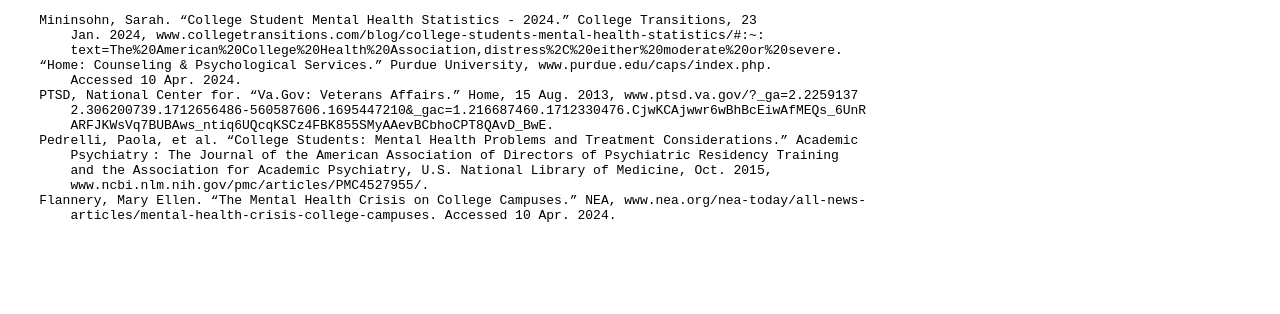
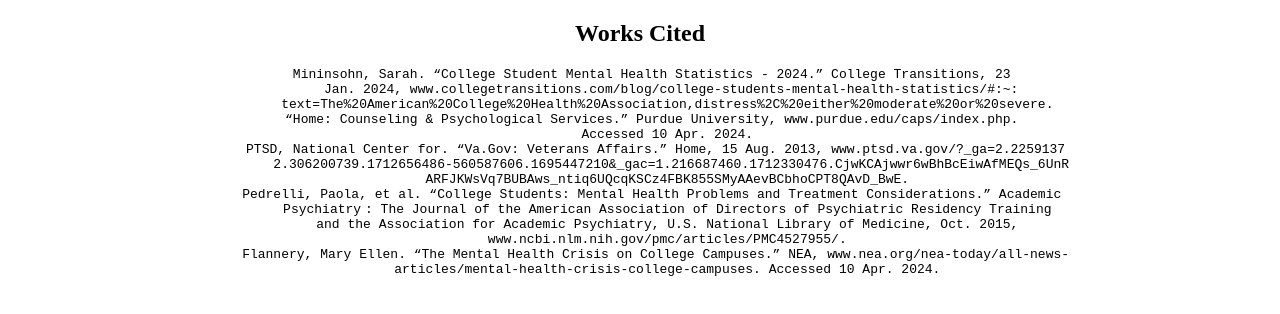
Before and after one commit to hijunho0811/citations, a plain HTML site: page index.html in a window 1280 px wide. Drawn offline with Linux system fonts and the light colour scheme.

Commit message:
Update index.html

```diff
--- a/index.html
+++ b/index.html
@@ -3,9 +3,15 @@
 <head>
     <meta charset="UTF-8">
     <meta name="viewport" content="width=device-width, initial-scale=1.0">
-    <title>Citation</title>
+    <title>Citations</title>
+    <style>
+        body {
+            text-align : center;
+        }
+    </style>
 </head>
 <body>
+    <h2>Works Cited</h2>
     <pre>
     Mininsohn, Sarah. “College Student Mental Health Statistics - 2024.” College Transitions, 23
         Jan. 2024, www.collegetransitions.com/blog/college-students-mental-health-statistics/#:~:
```
